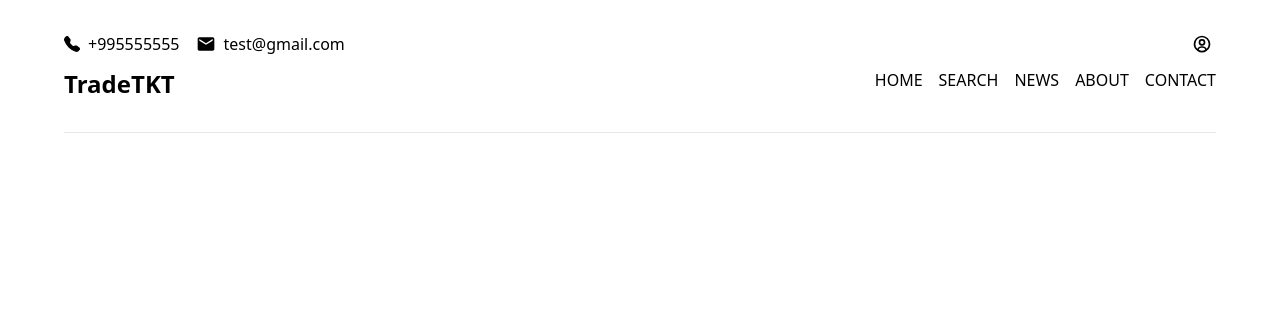
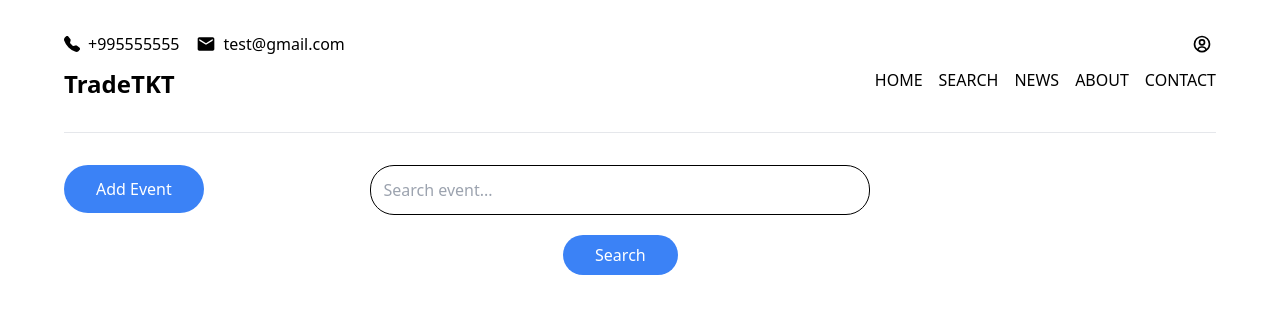
Before and after one commit to GigiDev7/tast-tkt-front, a React (Vite) app: page /admin in a window 1280 px wide. Shown: the top 314 px of the page. Built offline with nearby package versions, Linux system fonts and the light colour scheme; sample sign-in values are in the browser's storage.

Commit message:
added basic admin page

```diff
--- a/src/App.tsx
+++ b/src/App.tsx
@@ -7,6 +7,8 @@ import SingleEvent from "./pages/SingleEvent";
 import useModal from "./hooks/useModal";
 import Auth from "./components/Auth";
 import UserContext from "./context/userContext";
+import Admin from "./pages/Admin";
+import AdminGuard from "./guards/AdminGuard";
 
 function App() {
   const { isShown, hideModal, showModal } = useModal();
@@ -27,6 +29,14 @@ function App() {
         <Route path="/" element={<Home />} />
         <Route path="/events" element={<Tickets />} />
         <Route path="/tickets/:eventId" element={<SingleEvent />} />
+        <Route
+          path="/admin"
+          element={
+            <AdminGuard>
+              <Admin />
+            </AdminGuard>
+          }
+        />
       </Routes>
     </div>
   );
--- /dev/null
+++ b/src/guards/AdminGuard.tsx
@@ -0,0 +1,14 @@
+import React from "react";
+import { useNavigate, Navigate } from "react-router-dom";
+
+const AdminGuard: React.FC<{ children: React.ReactNode }> = ({ children }) => {
+  const user = JSON.parse(localStorage.getItem("user")!);
+
+  if (!user || user.role !== "admin") {
+    return <Navigate to="/" />;
+  }
+
+  return <>{children}</>;
+};
+
+export default AdminGuard;
--- /dev/null
+++ b/src/pages/Admin.tsx
@@ -0,0 +1,23 @@
+import React from "react";
+
+const Admin = () => {
+  return (
+    <div className="flex justify-between w-[70%]">
+      <button className="h-fit py-3 px-8 bg-blue-500 hover:bg-blue-600  rounded-3xl text-white">
+        Add Event
+      </button>
+      <div className="flex flex-col gap-5 items-center">
+        <input
+          placeholder="Search event..."
+          className="w-[500px] py-3 border-[1px] pl-3 border-black rounded-3xl"
+          type="text"
+        />
+        <button className="w-fit bg-blue-500 hover:bg-blue-600 px-8 py-2 rounded-3xl text-white">
+          Search
+        </button>
+      </div>
+    </div>
+  );
+};
+
+export default Admin;
```
